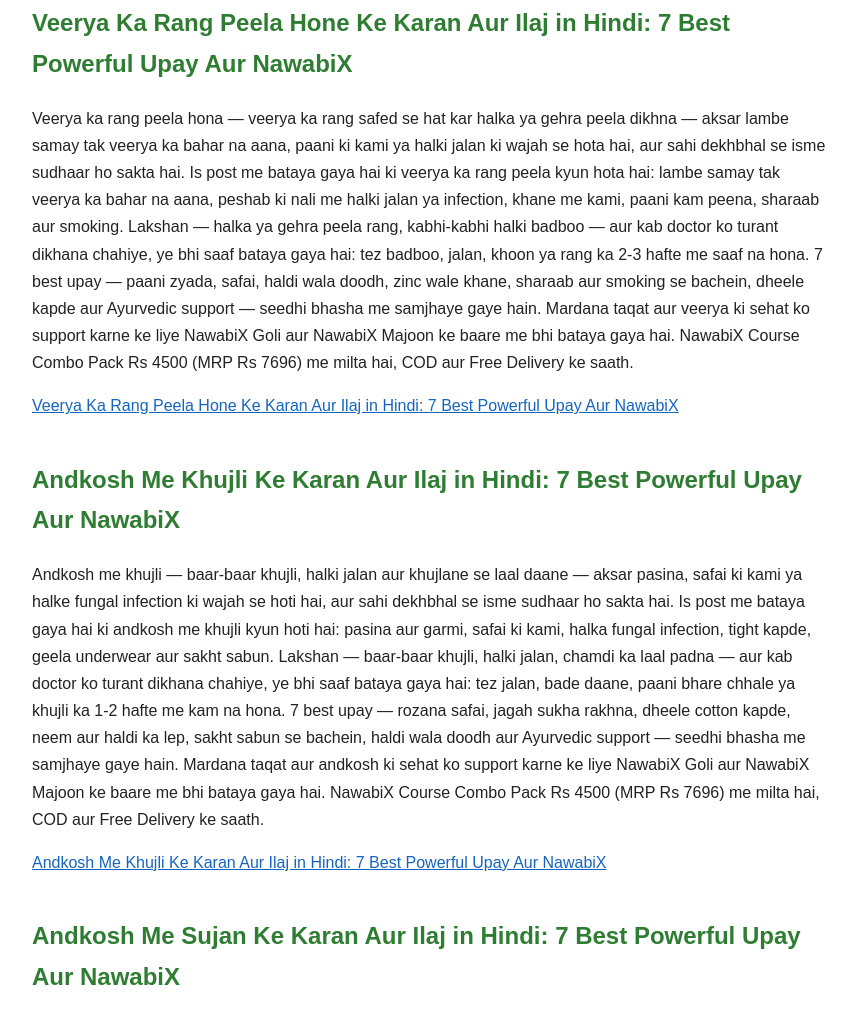
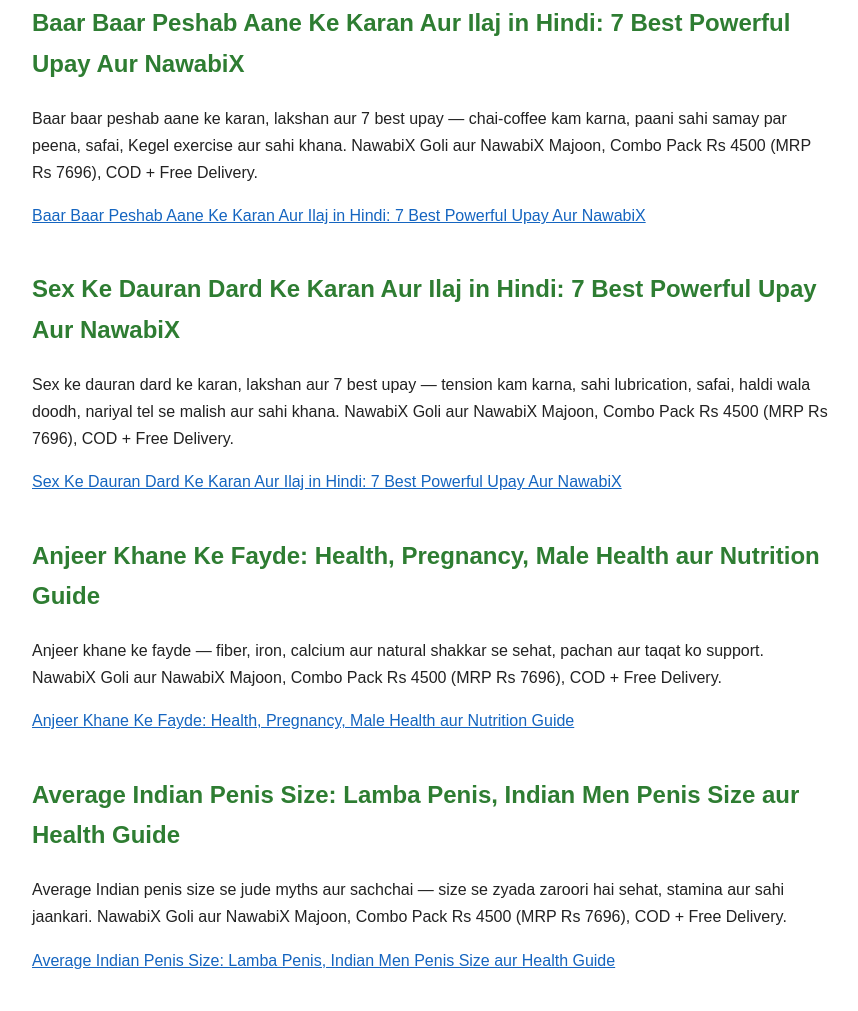
Before and after one commit to AnsariHealthTips/ansari-health-tips, a plain HTML site: page index.html in a window 1280 px wide. Shown: the part 187-1198 px from the top of the page, without its empty margins (208-1066 px from the left). Drawn offline with Linux system fonts and the light colour scheme.

Commit message:
Add 4 new entries
Added multiple health articles with summaries and links.

```diff
--- a/index.html
+++ b/index.html
@@ -11,6 +11,29 @@
 <p>Welcome to Ansari Health Tips. Yahan aapko ansarihealthtips.com ke health blog posts ke short Hinglish summaries milenge — simple bhasha mein, roz ki zindagi mein apnane layak upay ke saath.</p>
 
 <article>
+      <h2>Baar Baar Peshab Aane Ke Karan Aur Ilaj in Hindi: 7 Best Powerful Upay Aur NawabiX</h2>
+      <p>Baar baar peshab aane ke karan, lakshan aur 7 best upay — chai-coffee kam karna, paani sahi samay par peena, safai, Kegel exercise aur sahi khana. NawabiX Goli aur NawabiX Majoon, Combo Pack Rs 4500 (MRP Rs 7696), COD + Free Delivery.</p>
+      <p><a href="https://ansarihealthtips.com/blogs/news/baar-baar-peshab-aane-ke-karan-aur-ilaj-in-hindi">Baar Baar Peshab Aane Ke Karan Aur Ilaj in Hindi: 7 Best Powerful Upay Aur NawabiX</a></p>
+</article>
+      <article>
+            <h2>Sex Ke Dauran Dard Ke Karan Aur Ilaj in Hindi: 7 Best Powerful Upay Aur NawabiX</h2>
+            <p>Sex ke dauran dard ke karan, lakshan aur 7 best upay — tension kam karna, sahi lubrication, safai, haldi wala doodh, nariyal tel se malish aur sahi khana. NawabiX Goli aur NawabiX Majoon, Combo Pack Rs 4500 (MRP Rs 7696), COD + Free Delivery.</p>
+            <p><a href="https://ansarihealthtips.com/blogs/news/sex-ke-dauran-dard-ke-karan-aur-ilaj-in-hindi">Sex Ke Dauran Dard Ke Karan Aur Ilaj in Hindi: 7 Best Powerful Upay Aur NawabiX</a></p>
+      </article>
+      <article>
+            <h2>Anjeer Khane Ke Fayde: Health, Pregnancy, Male Health aur Nutrition Guide</h2>
+            <p>Anjeer khane ke fayde — fiber, iron, calcium aur natural shakkar se sehat, pachan aur taqat ko support. NawabiX Goli aur NawabiX Majoon, Combo Pack Rs 4500 (MRP Rs 7696), COD + Free Delivery.</p>
+            <p><a href="https://ansarihealthtips.com/blogs/news/anjeer">Anjeer Khane Ke Fayde: Health, Pregnancy, Male Health aur Nutrition Guide</a></p>
+      </article>
+      <article>
+            <h2>Average Indian Penis Size: Lamba Penis, Indian Men Penis Size aur Health Guide</h2>
+            <p>Average Indian penis size se jude myths aur sachchai — size se zyada zaroori hai sehat, stamina aur sahi jaankari. NawabiX Goli aur NawabiX Majoon, Combo Pack Rs 4500 (MRP Rs 7696), COD + Free Delivery.</p>
+            <p><a href="https://ansarihealthtips.com/blogs/news/average-indian-penis-size-lamba-penis-indian-men-penis-size">Average Indian Penis Size: Lamba Penis, Indian Men Penis Size aur Health Guide</a></p>
+      </article><article>
+
+
+
+
 <h2>Veerya Ka Rang Peela Hone Ke Karan Aur Ilaj in Hindi: 7 Best Powerful Upay Aur NawabiX</h2>
 <p>Veerya ka rang peela hona — veerya ka rang safed se hat kar halka ya gehra peela dikhna — aksar lambe samay tak veerya ka bahar na aana, paani ki kami ya halki jalan ki wajah se hota hai, aur sahi dekhbhal se isme sudhaar ho sakta hai. Is post me bataya gaya hai ki veerya ka rang peela kyun hota hai: lambe samay tak veerya ka bahar na aana, peshab ki nali me halki jalan ya infection, khane me kami, paani kam peena, sharaab aur smoking. Lakshan — halka ya gehra peela rang, kabhi-kabhi halki badboo — aur kab doctor ko turant dikhana chahiye, ye bhi saaf bataya gaya hai: tez badboo, jalan, khoon ya rang ka 2-3 hafte me saaf na hona. 7 best upay — paani zyada, safai, haldi wala doodh, zinc wale khane, sharaab aur smoking se bachein, dheele kapde aur Ayurvedic support — seedhi bhasha me samjhaye gaye hain. Mardana taqat aur veerya ki sehat ko support karne ke liye NawabiX Goli aur NawabiX Majoon ke baare me bhi bataya gaya hai. NawabiX Course Combo Pack Rs 4500 (MRP Rs 7696) me milta hai, COD aur Free Delivery ke saath.</p>
 <p><a href="https://ansarihealthtips.com/blogs/news/veerya-ka-rang-peela-hone-ke-karan-aur-ilaj-in-hindi">Veerya Ka Rang Peela Hone Ke Karan Aur Ilaj in Hindi: 7 Best Powerful Upay Aur NawabiX</a></p>
```
